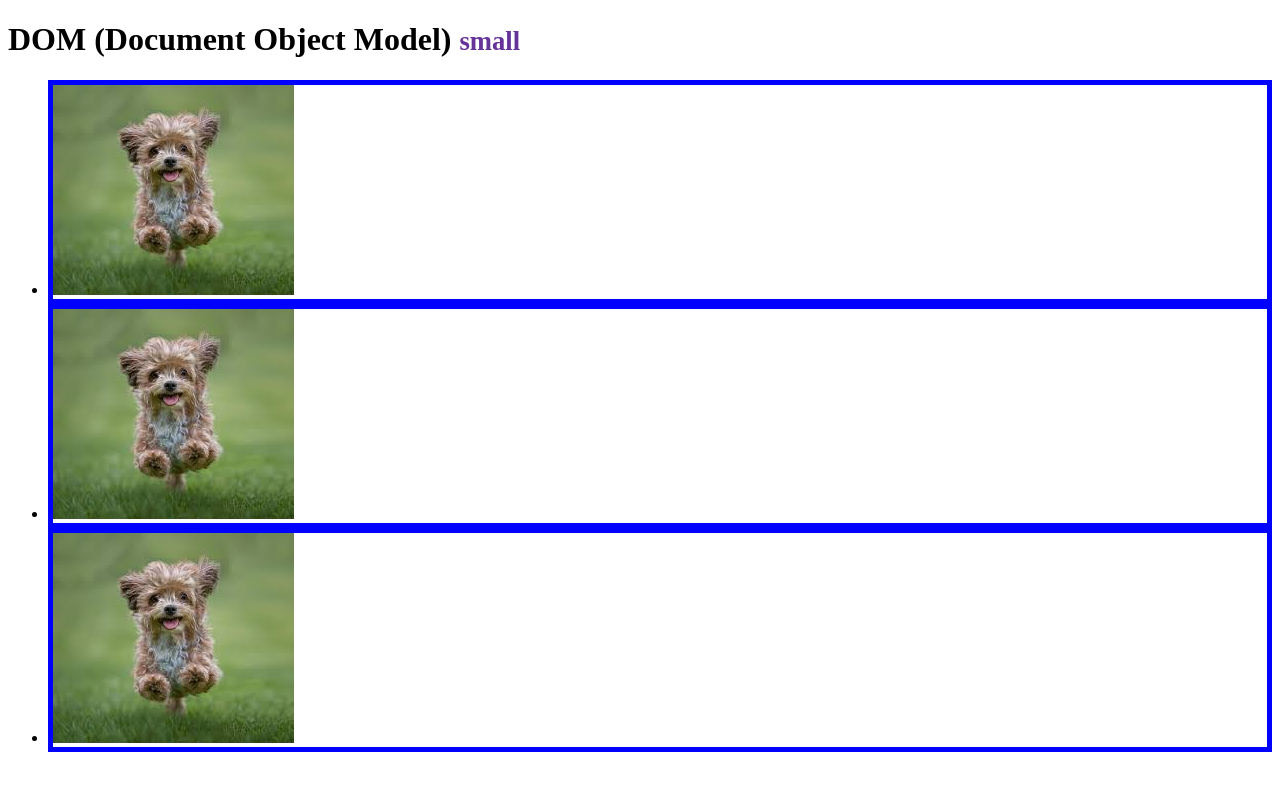
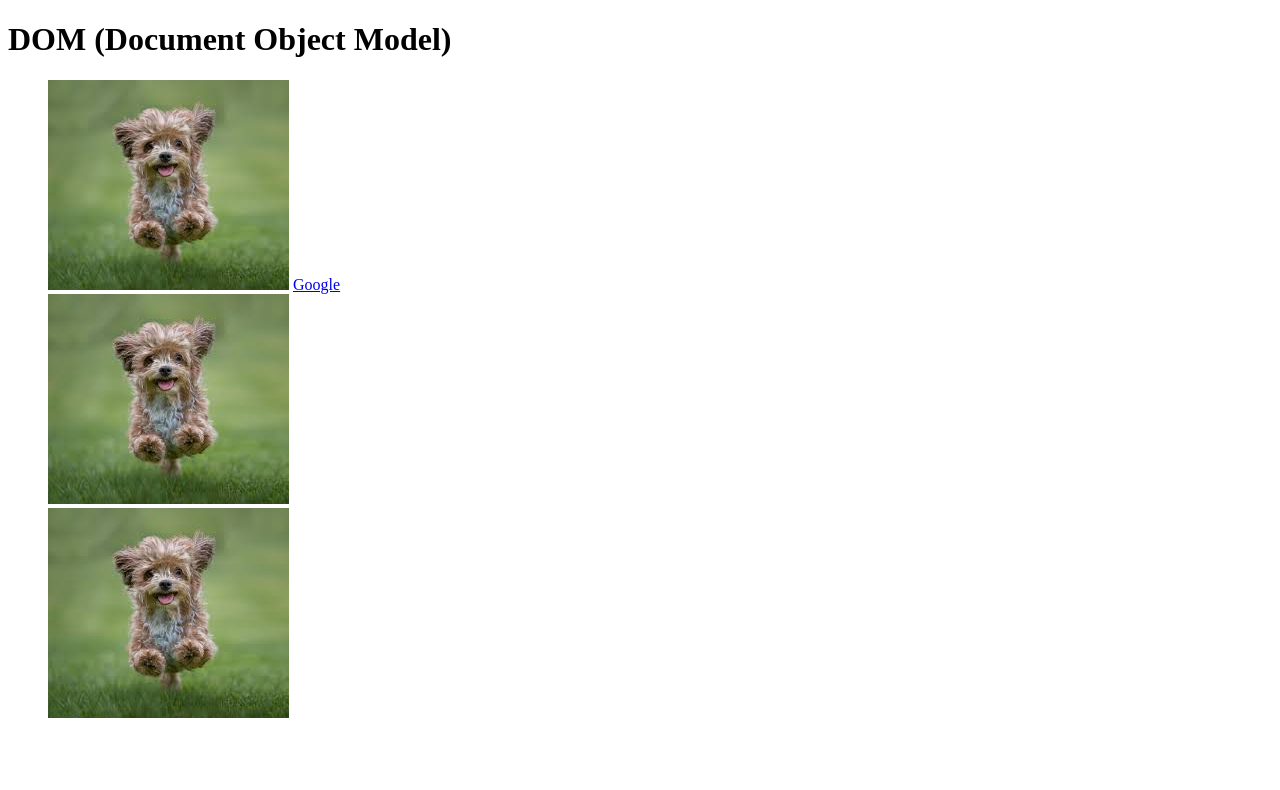
Before and after one commit to 0cddo/study_JavaScript, a plain HTML site: page chapter4/what is DOM.html in a window 1280 px wide. Drawn offline with Linux system fonts and the light colour scheme.

Commit message:
HTML 엘리먼트 속성 다루기

```diff
--- a/chapter4/what is DOM.html
+++ b/chapter4/what is DOM.html
@@ -6,31 +6,29 @@
     <meta name="viewport" content="width=device-width, initial-scale=1.0" />
     <title>JavaScript</title>
     <style>
-      #main-title small {
-        color: rebeccapurple;
+      li {
+        list-style: none;
       }
     </style>
   </head>
   <body>
-    <h1 id="main-title">
-      DOM (Document Object Model)
-      <small>small</small>
-    </h1>
+    <h1 id="main-title">DOM (Document Object Model)</h1>
     <!-- DOM 스크립트 : html elements를 javascript로 조작할 수 있게 함 -->
     <ul>
-      <li class="cuteDog"><img src="img/cuteDog.jpeg" alt="" /></li>
+      <li class="cuteDog">
+        <img src="img/cuteDog.jpeg" alt="" />
+        <a class="link-google" href="http://google.com">Google</a>
+      </li>
       <li class="cuteDog"><img src="img/cuteDog.jpeg" alt="" /></li>
       <li class="cuteDog"><img src="img/cuteDog.jpeg" alt="" /></li>
     </ul>
     <script>
-      // let mainTitle = document.querySelector("#main-title small");
-      // console.log(mainTitle);
-
-      let cuteDog = document.querySelectorAll(".cuteDog");
-      for (let i = 0; i < cuteDog.length; i++) {
-        cuteDog[i].style.border = "5px solid blue";
-        // cuteDog[i].style.display = "inline-block";
-      }
+      let link = document.querySelector(".cuteDog a");
+      // getAttribute 속성가져오기 (return 값이 있는 메서드)
+      console.log(link.getAttribute("href"));
+      // setAttribute 속성 지정 (return 값이 없는 메서드)
+      link.setAttribute("href", "http://naver.com");
+      console.log(link.getAttribute("href"));
     </script>
   </body>
 </html>
```
